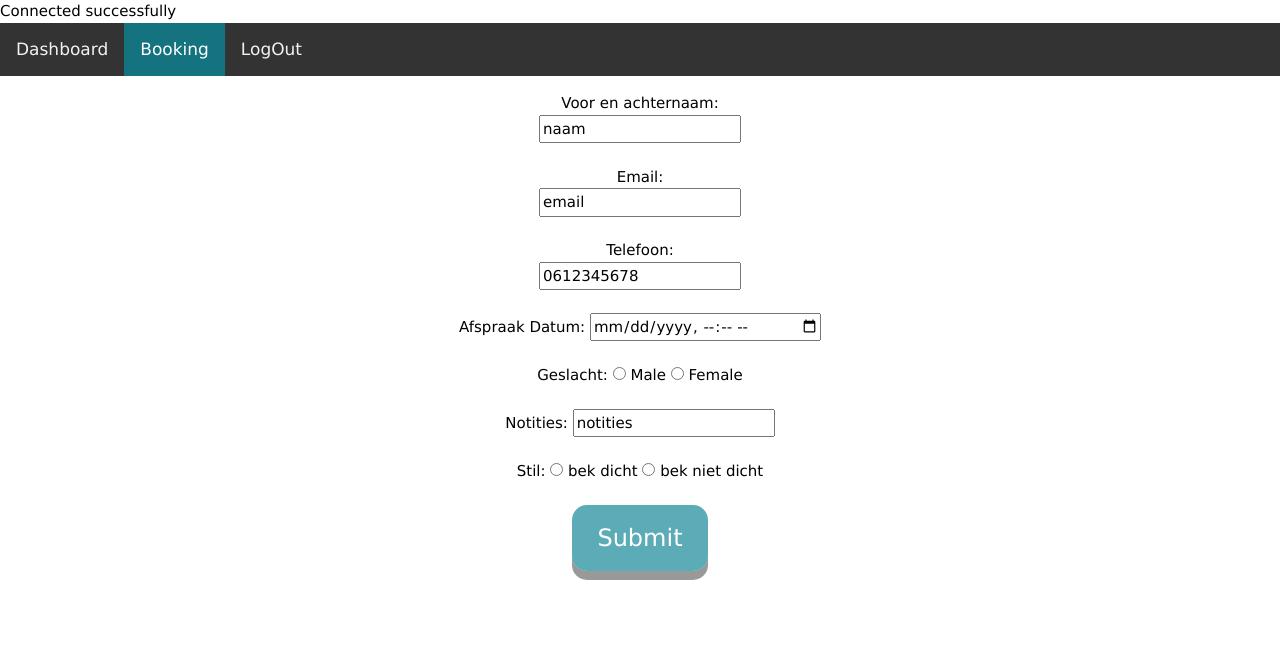
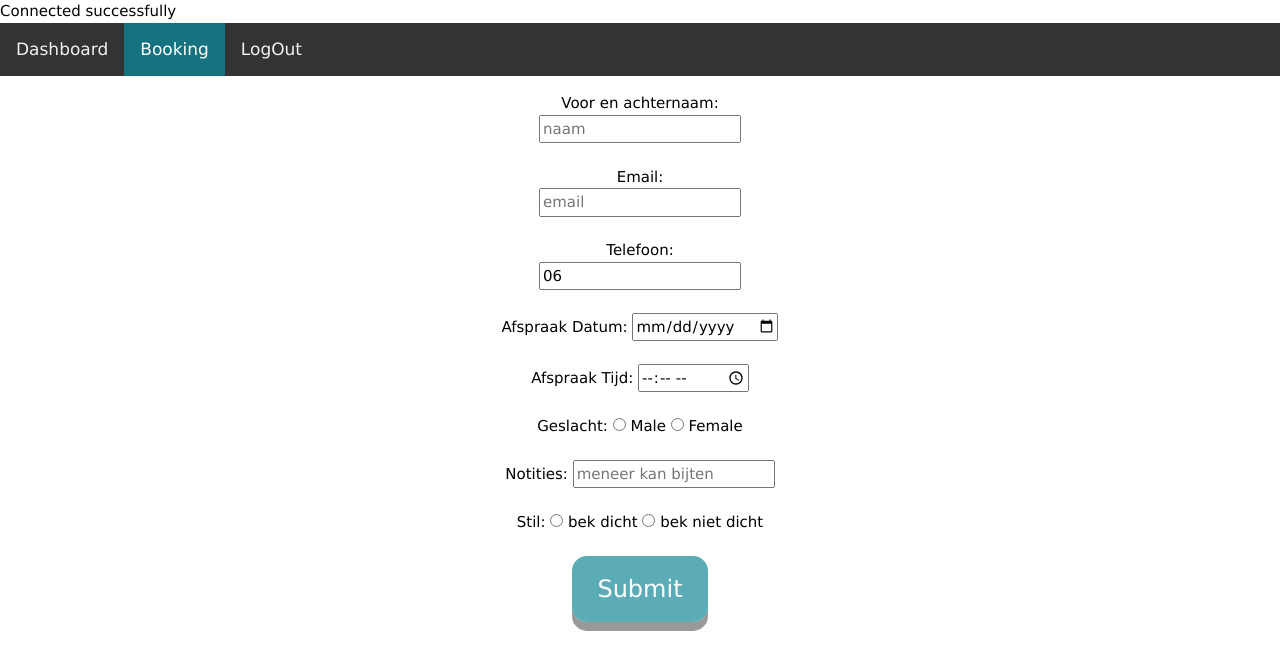
Before and after one commit to AlveraBei/MarjoleinsKapper, a PHP site: page /booking.php in a window 1280 px wide. Shown: the top 670 px of the page. Run offline with PHP 8.4, Linux system fonts and the light colour scheme; a user stored in the database is signed in.

Commit message:
time added

```diff
--- a/booking.php
+++ b/booking.php
@@ -33,16 +33,19 @@ include("function.php");
         <!-- START FORM -->
         <form action=" add.php" method="post">
             <label for="naam">Voor en achternaam:</label><br>
-            <input type="text" id="naam" value="naam" name="naam"><br><br>
+            <input type="text" id="naam" placeholder="naam" name=" naam"><br><br>
 
             <label for="email">Email:</label><br>
-            <input type="text" id="email" value="email" name="email"><br><br>
+            <input type="text" id="email" placeholder="email" name="email"><br><br>
 
             <label for="telefoon">Telefoon:</label><br>
-            <input type="number" id="telefoon" value="0612345678" name="telefoon"><br><br>
+            <input type="number" id="telefoon" value="06" name="telefoon"><br><br>
 
             <label for="date">Afspraak Datum:</label>
-            <input type="datetime-local" id="afspraak" name="afspraak"><br><br>
+            <input type="date" id="afspraak" name="afspraak"><br><br>
+
+            <label for="time">Afspraak Tijd:</label>
+            <input type="time" id="tijd" name="tijd"><br><br>
 
             <label for="geslacht">Geslacht:
                 <input type="radio" name="geslacht" value="M"> Male
@@ -50,7 +53,7 @@ include("function.php");
             </label><br><br>
 
             <label for="notities">Notities:</label>
-            <input type="text" id="notities" value="notities" name="notities"><br><br>
+            <input type="text" id="notities" placeholder="meneer kan bijten" name="notities"><br><br>
 
 
             <label for="praat">Stil:
--- a/dashboard.php
+++ b/dashboard.php
@@ -46,11 +46,9 @@ if (isset($_SESSION['admin_id'])) {
         <?php
 
         $date = date("Y-m-d");
-        $time = date("H:i:s");
-        echo ($time);
 
         echo "<table style='display: flex;justify-content: center;'>";
-        echo "<tr><th>Naam</th><th>Email</th><th>Telefoon</th><th>Geslacht</th><th>Notities</th><th>Bek dicht?</tr>";
+        echo "<tr><th>Tijd</th><th>Naam</th><th>Email</th><th>Telefoon</th><th>Geslacht</th><th>Notities</th><th>Bek dicht?</tr>";
 
         class TableRows extends RecursiveIteratorIterator
         {
@@ -79,7 +77,7 @@ if (isset($_SESSION['admin_id'])) {
 
         try {
             $conn->setAttribute(PDO::ATTR_ERRMODE, PDO::ERRMODE_EXCEPTION);
-            $stmt = $conn->prepare("SELECT naam, email, telefoon, geslacht, notities, praat FROM klanten WHERE afspraak = '$date'");
+            $stmt = $conn->prepare("SELECT tijd, naam, email, telefoon, geslacht, notities, praat FROM klanten WHERE afspraak = '$date'");
             $stmt->execute();
 
             // set the resulting array to associative
```
Also changed, not shown: add.php (+5 -3 lines), database/kapper.sql (+7 -6 lines).
